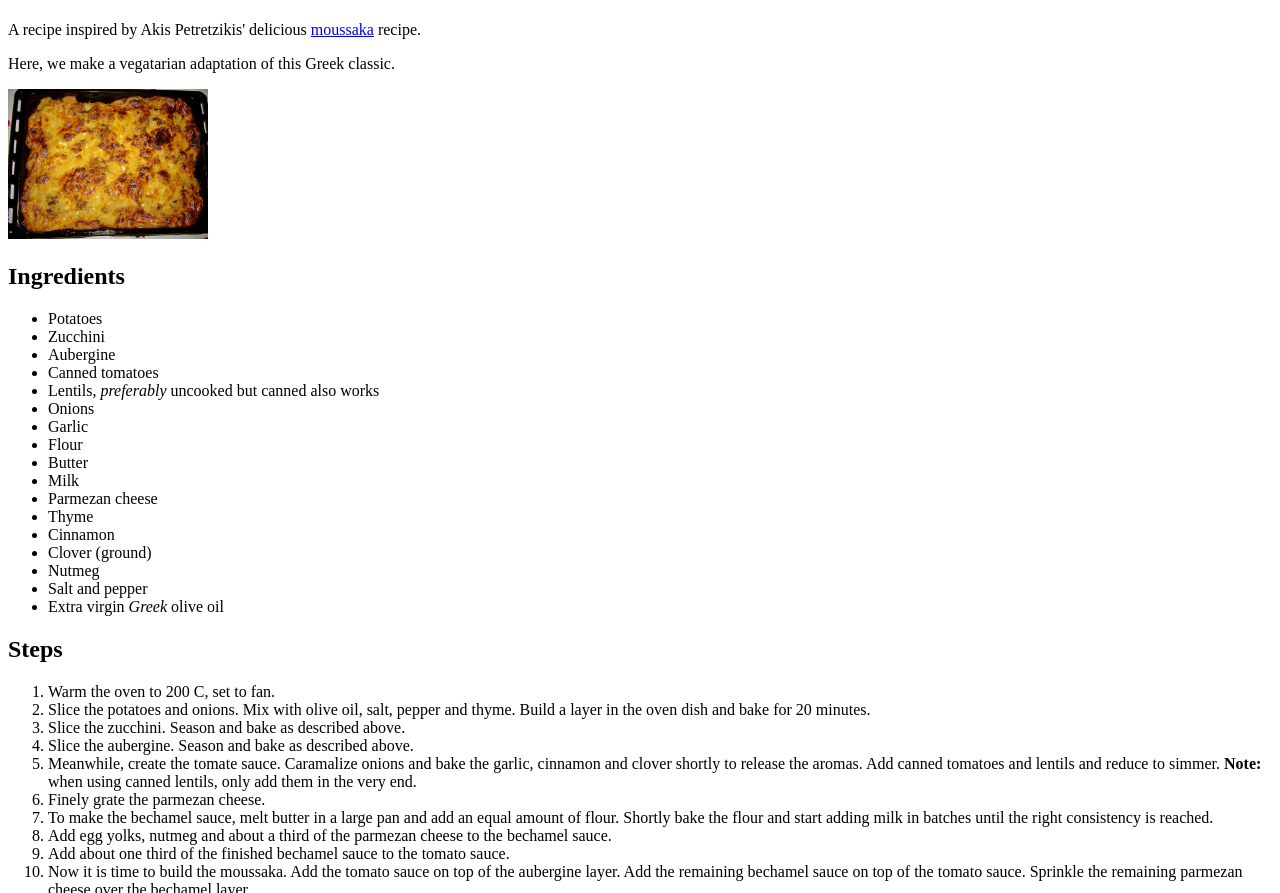
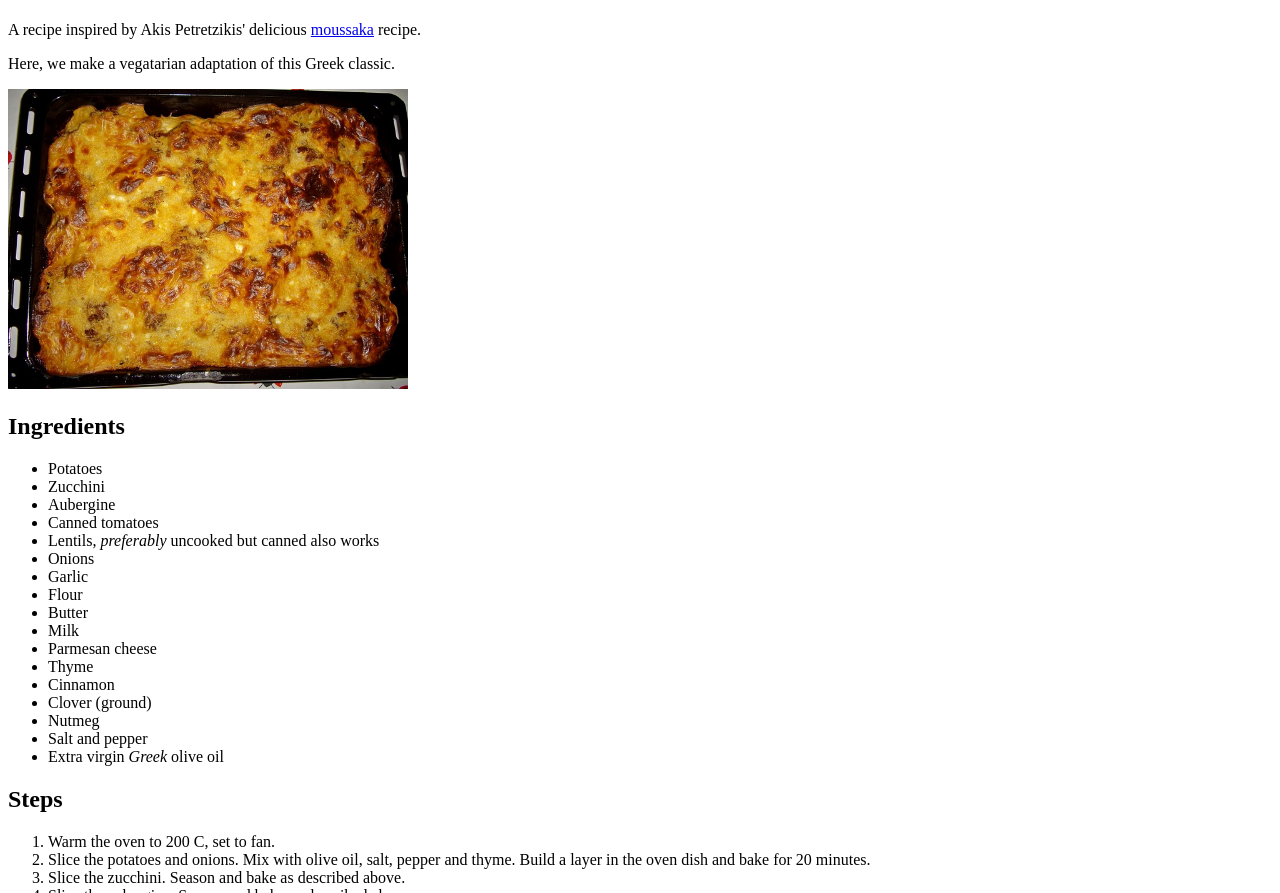
Before and after one commit to pietereb/odin-recipes, a plain HTML site: page recipes/moussaka.html in a window 1280 px wide. Shown: the part 59-952 px from the top of the page. Drawn offline with Linux system fonts and the light colour scheme.

Commit message:
Fix typos and increase image size
The images were only 200 px wide and appeared quite small in comparison
to the text. Increasing images to 400 px makes the images more
prominent. Several wording errors were corrected as well.

```diff
--- a/recipes/moussaka.html
+++ b/recipes/moussaka.html
@@ -11,7 +11,7 @@
     <h1>Vegatarian moussaka</h1>
     <p>A recipe inspired by Akis Petretzikis' delicious <a href="https://akispetretzikis.com/en/recipe/1559/moysakas" target="_blank" rel="noopener noreferrer">moussaka</a> recipe.</p>
     <p>Here, we make a vegatarian adaptation of this Greek classic.</p>
-    <img src="../images/moussaka.jpg" width="200px" alt="moussaka example">
+    <img src="../images/moussaka.jpg" width="400px" alt="moussaka example">
     <p></p>
     <h2>Ingredients</h2>
         <ul>
@@ -25,7 +25,7 @@
             <li>Flour</li>
             <li>Butter</li>
             <li>Milk</li>
-            <li>Parmezan cheese</li>
+            <li>Parmesan cheese</li>
             <li>Thyme</li>
             <li>Cinnamon</li>
             <li>Clover (ground)</li>
@@ -40,12 +40,12 @@
             <li>Slice the potatoes and onions. Mix with olive oil, salt, pepper and thyme. Build a layer in the oven dish and bake for 20 minutes.</li>
             <li>Slice the zucchini. Season and bake as described above.</li>
             <li>Slice the aubergine. Season and bake as described above.</li>
-            <li>Meanwhile, create the tomate sauce. Caramalize onions and bake the garlic, cinnamon and clover shortly to release the aromas. Add canned tomatoes and lentils and reduce to simmer. <strong>Note:</strong> when using canned lentils, only add them in the very end.</li>
-            <li>Finely grate the parmezan cheese.</li>
+            <li>Meanwhile, create the tomato sauce. Caramalise onions and bake the garlic, cinnamon and clover shortly to release the aromas. Add canned tomatoes and lentils and reduce to simmer. <strong>Note:</strong> when using canned lentils, only add them in the very end.</li>
+            <li>Finely grate the parmesan cheese.</li>
             <li>To make the bechamel sauce, melt butter in a large pan and add an equal amount of flour. Shortly bake the flour and start adding milk in batches until the right consistency is reached.</li>
             <li>Add egg yolks, nutmeg and about a third of the parmezan cheese to the bechamel sauce.</li>
             <li>Add about one third of the finished bechamel sauce to the tomato sauce.</li>
-            <li>Now it is time to build the moussaka. Add the tomato sauce on top of the aubergine layer. Add the remaining bechamel sauce on top of the tomato sauce. Sprinkle the remaining parmezan cheese over the bechamel layer.</li>
+            <li>Now it is time to construct the moussaka. Add the tomato sauce on top of the aubergine layer. Add the remaining bechamel sauce on top of the tomato sauce. Sprinkle the remaining parmesan cheese over the bechamel layer.</li>
             <li>Finish the moussaka by baking for 30 minutes.</li>
         </ol>
     <p><a href="../index.html">Home</a></p>
```
Also changed, not shown: index.html (+2 -2 lines), recipes/risotto.html (+4 -4 lines), recipes/wok.html (+1 -1 lines).
